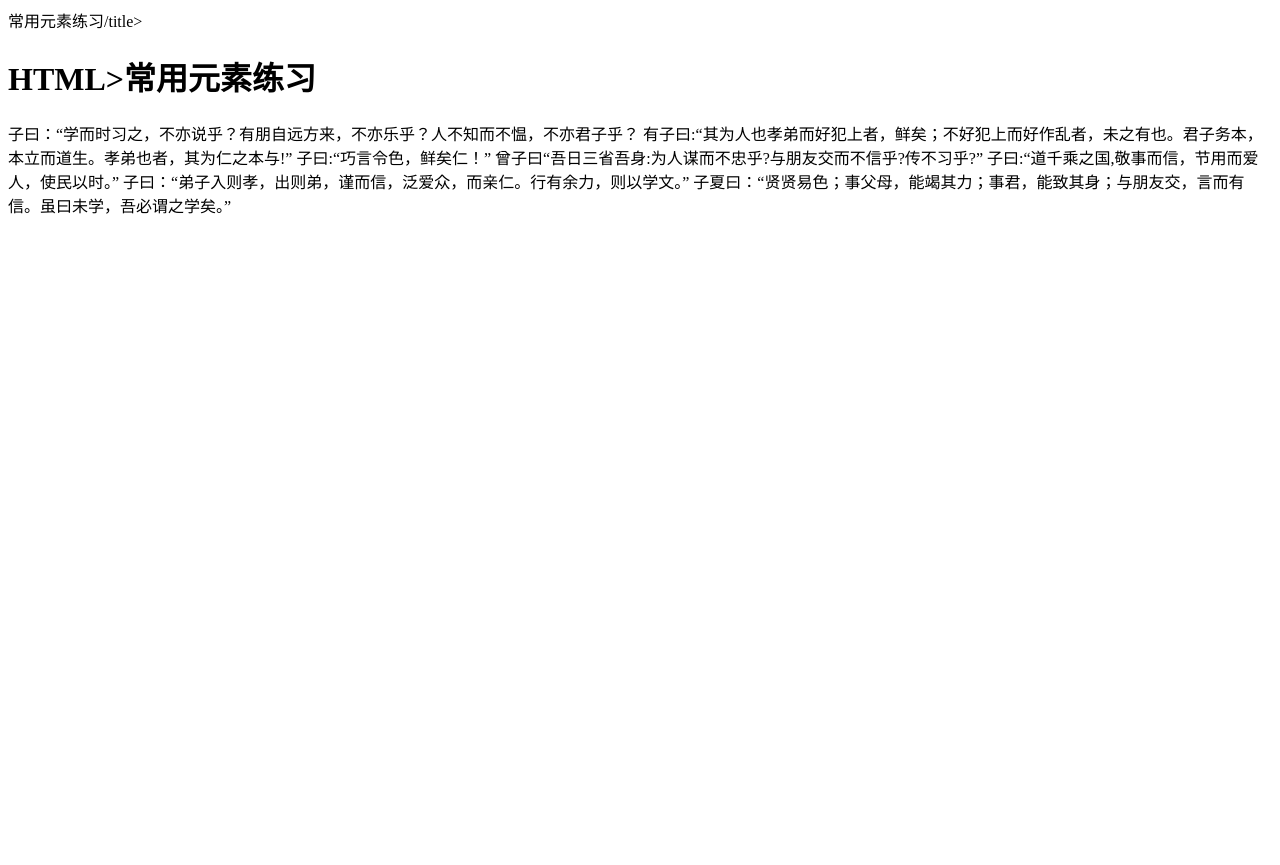
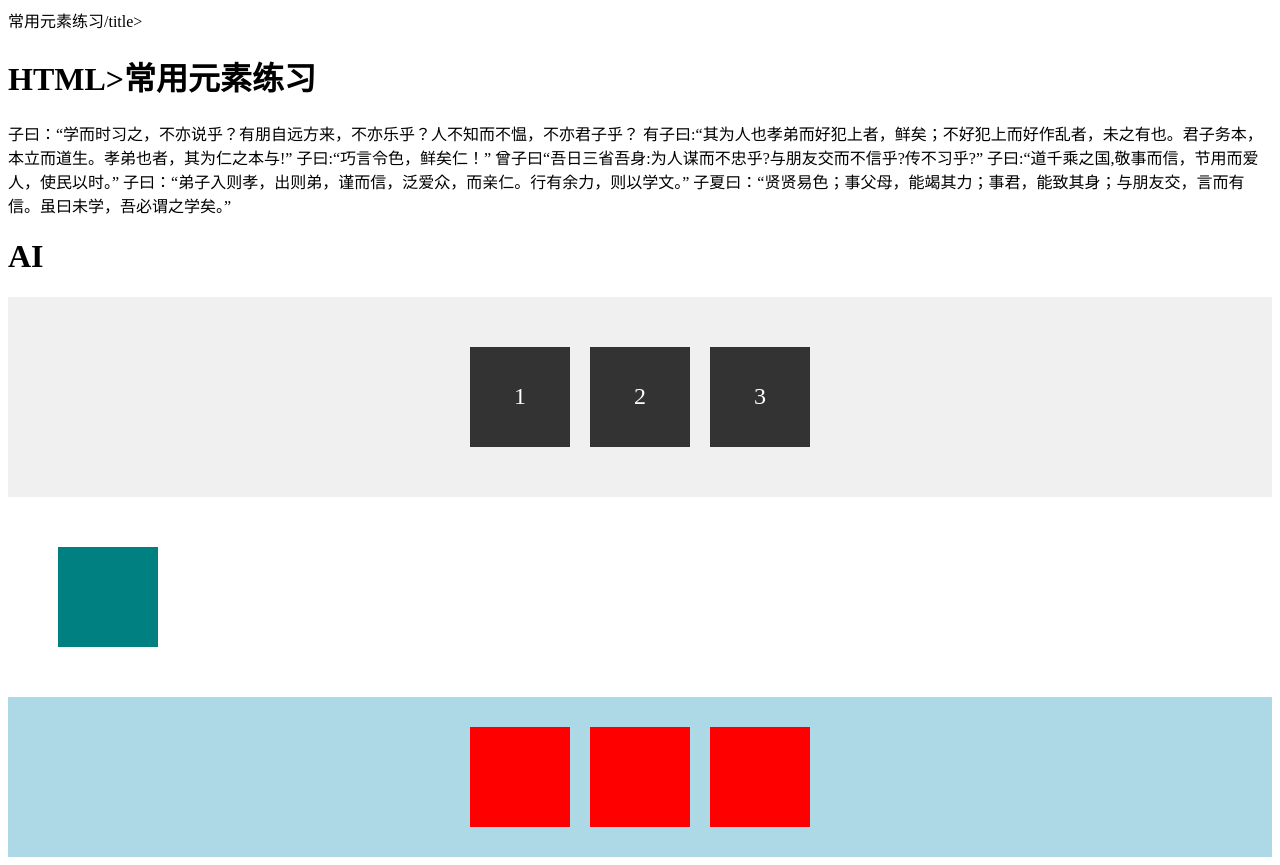
Before and after one commit to chenzizhi/21-3-, a plain HTML site: page 01-html.html in a window 1280 px wide. Before the commit the page ends 800 px from the top, so only its background shows below. Drawn offline with Linux system fonts and the light colour scheme.

Commit message:
AI辅助设计

```diff
--- a/01-html.html
+++ b/01-html.html
@@ -18,3 +18,103 @@
 
     </body>
 </html>
+<h1>AI</h1>
+<p><!DOCTYPE html>
+    <html lang="en">
+    <head>
+        <meta charset="UTF-8">
+        <meta name="viewport" content="width=device-width, initial-scale=1.0">
+        <title>CSS Flex布局示例</title>
+        <style>
+            /* 定义Flex容器 */
+            .flex-container {
+                display: flex;            /* 启用Flex布局 */
+                justify-content: center;  /* 水平居中 */
+                align-items: center;      /* 垂直居中 */
+                height: 200px;            /* 容器高度 */
+                background-color: #f0f0f0; /* 容器背景颜色 */
+            }
+
+            /* 定义Flex项目 */
+            .flex-item {
+                width: 100px;           /* 项目宽度 */
+                height: 100px;          /* 项目高度 */
+                background-color: #333; /* 项目背景颜色 */
+                margin: 10px;           /* 项目外边距 */
+                color: white;           /* 项目文本颜色 */
+                font-size: 24px;        /* 项目文本大小 */
+                display: flex;          /* 使项目内部也使用Flex布局 */
+                justify-content: center; /* 水平居中项目内的内容 */
+                align-items: center;     /* 垂直居中项目内的内容 */
+            }
+        </style>
+    </head>
+    <body>
+        <!-- Flex容器 -->
+        <div class="flex-container">
+            <!-- Flex项目 -->
+            <div class="flex-item">1</div>
+            <div class="flex-item">2</div>
+            <div class="flex-item">3</div>
+        </div>
+    </body>
+    </html>
+    </p><!DOCTYPE html>
+    <html lang="en">
+    <head>
+        <meta charset="UTF-8">
+        <meta name="viewport" content="width=device-width, initial-scale=1.0">
+        <title>CSS Transform示例</title>
+        <style>
+            .box {
+                width: 100px;
+                height: 100px;
+                background-color: teal;
+                margin: 50px;
+                transition: transform 0.5s; /* 平滑过渡效果 */
+            }
+
+            .box:hover {
+                transform: rotate(45deg); /* 鼠标悬停时旋转45度 */
+            }
+        </style>
+    </head>
+    <body>
+        <div class="box"></div>
+    </body>
+    </html>
+    <p><!DOCTYPE html>
+        <html>
+        <head>
+          <style>
+            .container {
+              display: flex;
+              justify-content: center;
+              background-color: lightblue;
+              padding: 20px;
+            }
+            .item {
+              width: 100px;
+              height: 100px;
+              background-color: red;
+              margin: 10px;
+              animation: rotate 5s infinite linear;
+            }
+            @keyframes rotate {
+              0% {
+                transform: rotate(0deg);
+              }
+              100% {
+                transform: rotate(360deg);
+              }
+            }
+          </style>
+        </head>
+        <body>
+          <div class="container">
+            <div class="item"></div>
+            <div class="item"></div>
+            <div class="item"></div>
+          </div>
+        </body>
+        </html>
```
